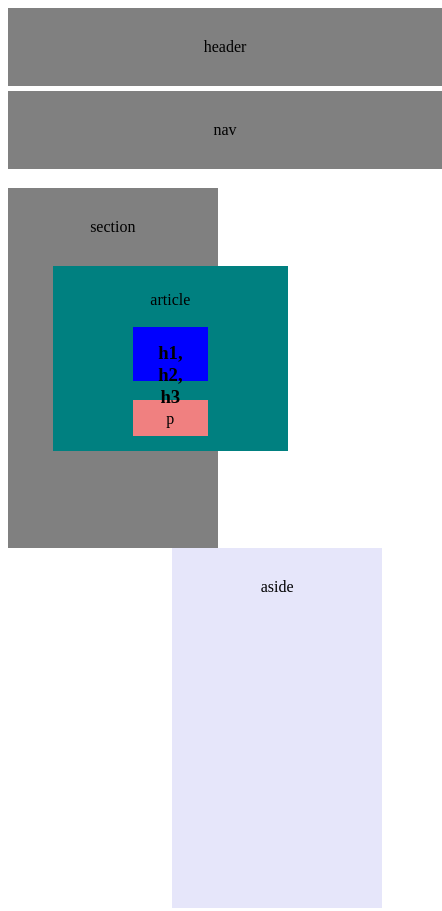
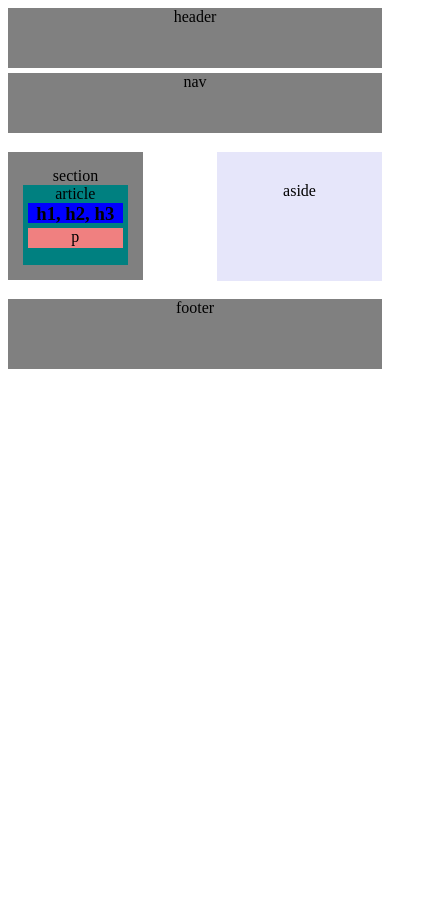
Before and after one commit to natsolis/responsive-hw2-, a plain HTML site: page index.html in a window 390 px wide. Shown: the top 911 px of the page, 442 px wide, since content can reach past the window. After the commit the page ends 844 px from the top, so only its background shows below. Drawn offline with Linux system fonts and the light colour scheme.

Commit message:
finished media queries

```diff
--- a/index.html
+++ b/index.html
@@ -4,6 +4,7 @@
 <head>
     <meta charset="UTF-8">
     <meta name="viewport" content="width=device-width, initial-scale=1.0">
+    <meta http-equiv="X-UA-Compatible" content="ie=edge">
     <link rel="stylesheet" href="./style.css">
     <title>Wireframe</title>
 </head>
--- a/style.css
+++ b/style.css
@@ -2,22 +2,23 @@ header{
     float:left;
     position: relative;
     width: 100%;
-    padding: 30px;
-    height: 40%;
+    height: 70px;
+
     margin-top:0;
     margin-bottom: 0;
     margin-left: 0;
     margin-right: 0;
     background: gray;
     text-align: center;
+
 }
 
 nav{
    float:left;
    position: relative;
    width: 100%;
-   padding: 30px;
-   height: 30%;
+  height:70px;
+
    margin-top: 5px;
    margin-bottom: 10%;
    background:gray;
@@ -82,9 +83,80 @@ aside{
     float:left;
     position: relative;
     width: 100%;
-    padding: 30px;
+    height: 70px;
     margin-bottom: 0%;
     background: gray;
     text-align: center;
 
 }
+
+@media only screen and (max-width: 1025px){
+    article{
+        height: 250px;
+        width: 90%;
+        margin-left: 0%;
+        padding: 0 15px 0 15px;
+        margin: 0 0 0 0;
+
+
+
+    }
+
+    footer{
+        padding: 30px;
+    }
+    }
+
+@media only screen and (max-width: 415px){
+ section{
+     height: 35%;
+     width: 105px;
+     margin-right:0px;
+     padding: 15px 15px 15px 15px;
+
+ }
+
+ p{
+    height: 25%;
+     margin: 5px 0 0 0;
+     padding: 0 0 0 0;
+ }
+ h1{
+
+     height: 25%;
+     margin: 0 0 0 0;
+     padding: 0 0 0 0
+ }
+
+ article{
+     height: 80px;
+     width: 90%;
+     margin-left: 0%;
+     padding: 0 5px 0 5px;
+     margin: 0 0 0 0;
+
+
+
+ }
+
+ aside{
+
+    width: 105px;
+    height: 69px
+
+ }
+
+ header,nav{
+     width: 100%;
+     height: 60px;
+     padding: 0 0 0 0;
+ }
+
+ footer{
+    width: 100%;
+    height: 60px;
+    padding: 0 0 0 0;
+    text-align: center;
+    vertical-align: center;
+ }
+}
```
